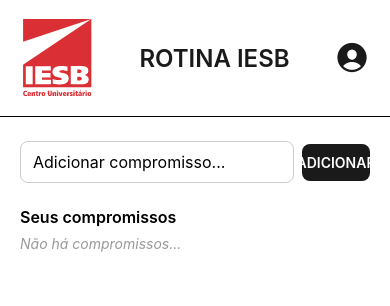
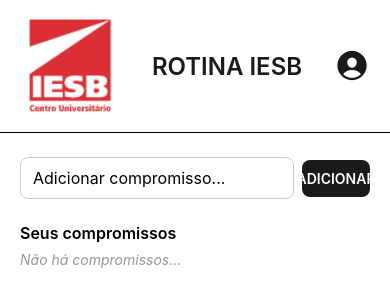
Before and after one commit to tomzbraga/RotinaIESB, a React Native app: screen / in a window 390 px wide. Shown: the top 306 px of the page. Built offline with nearby package versions, Linux system fonts and the light colour scheme.

Commit message:
atende a todos os requisitos do item B da atividade

```diff
--- a/components/CompromissoInput.js
+++ b/components/CompromissoInput.js
@@ -6,7 +6,7 @@
   const [text, setText] = useState("");
 
   function handleAdicionar() {
-    if (text.trim === "") return;
+    if (text.trim() === "") return;
     onAdicionar(text);
     setText("");
   }
--- a/components/Header.js
+++ b/components/Header.js
@@ -5,7 +5,7 @@
 export default function Header() {
   return (
     <View style={styles.container}>
-      <Image source={require("../assets/logo.png")} />
+      <Image source={require("../assets/logo.png")} style={styles.logo} />
       <Text style={styles.titulo}>{tituloApp}</Text>
       <Ionicons name="person-circle" size={36} color="#1a1a1a" />
     </View>
```
